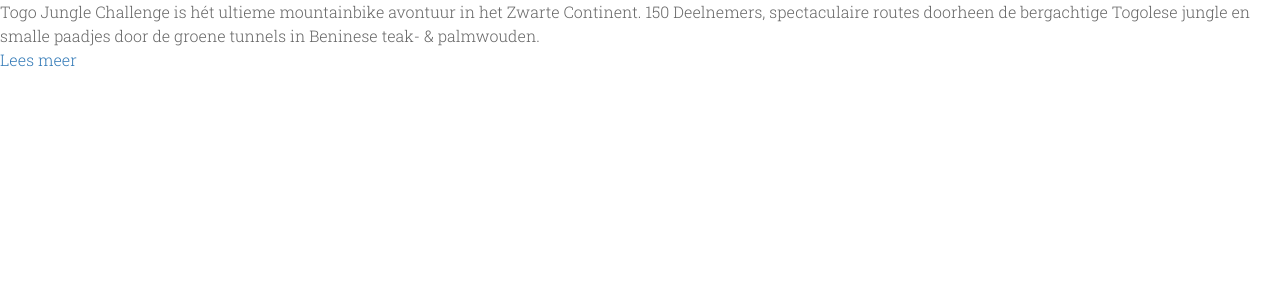
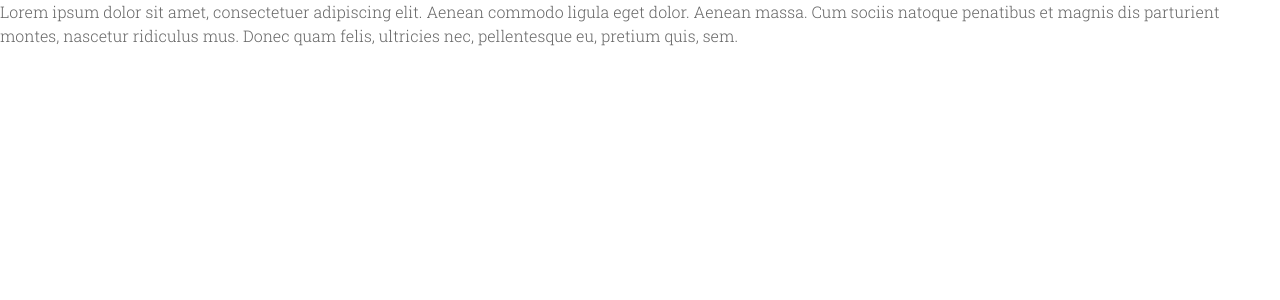
Before and after one commit to fitex/fitexbikes.github.io, a Jekyll site: the page built from _posts/2017-04-26-partner-voor-bike-fitting.md, in a window 1280 px wide. Shown: the top 300 px of the page. Built offline with Jekyll 4.4.1, drawn with Linux system fonts in a browser that asks for light colours; nearby versions of some CDN libraries; some web fonts are replaced; library files that are not in the unit come from our copies.

Commit message:
fitex bike pictures

```diff
--- a/_posts/2017-04-26-partner-voor-bike-fitting.md
+++ b/_posts/2017-04-26-partner-voor-bike-fitting.md
@@ -1,10 +1,8 @@
 ---
 layout: post
 title: Partner voor bike fitting
-img: /media/blog/togo-jungle-challenge.jpg
+img: /media/blog/fitex-bike-clothing.jpg
 category: 'Kledij'
 description: 'Togo Jungle Challenge is hét ultieme mountainbike avontuur in het Zwarte Continent.'
 ---
-Togo Jungle Challenge is hét ultieme mountainbike avontuur in het Zwarte Continent. 150 Deelnemers, spectaculaire routes doorheen de bergachtige Togolese jungle en smalle paadjes door de groene tunnels in Beninese teak- & palmwouden.
-
-<a href="http://www.togo-jungle-challenge.com" target="_blank">Lees meer</a>
+Lorem ipsum dolor sit amet, consectetuer adipiscing elit. Aenean commodo ligula eget dolor. Aenean massa. Cum sociis natoque penatibus et magnis dis parturient montes, nascetur ridiculus mus. Donec quam felis, ultricies nec, pellentesque eu, pretium quis, sem.
```
Also changed, not shown: index.html (+17 -38 lines), media/blog/fitex-bike-clothing.jpg (added), media/fitex-bikes.jpg (added), media/gallery/fitex-1.jpg (added), media/gallery/fitex-2.jpg (added), media/gallery/fitex-3.jpg (added), media/gallery/fitex-4.jpg (added), media/gallery/fitex-5.jpg (added), media/gallery/fitex-6.jpg (added).
